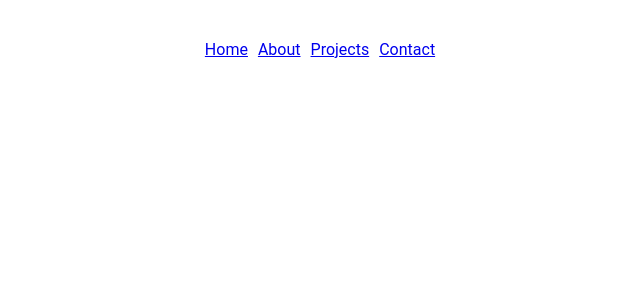
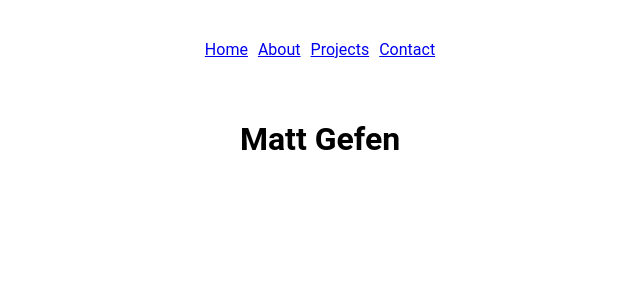
Before and after one commit to matt-gefen/portfolio-application, a React (Create React App) app: page / in a window 1280 px wide. Shown: the top 300 px of the page, without its empty margins (320-960 px from the left). Built offline with nearby package versions, Linux system fonts and the light colour scheme.

Commit message:
stubbing Landing component

```diff
--- a/src/App.jsx
+++ b/src/App.jsx
@@ -1,11 +1,16 @@
 import './styles/App.css'
+import {Routes, Route} from 'react-router-dom'
 
 import Nav from './components/Nav/Nav';
+import Landing from './components/Landing/Landing';
 
 function App() {
   return (
     <div className="App">
       <Nav/>
+      <Routes>
+        <Route path="/" element={<Landing />}/>
+      </Routes>
     </div>
   );
 }
--- /dev/null
+++ b/src/components/Landing/Landing.jsx
@@ -0,0 +1,11 @@
+import React from 'react'
+
+const Landing = (props) => {
+  return (
+    <div>
+      <h1>Matt Gefen</h1>
+    </div>
+  )
+}
+
+export default Landing
```
